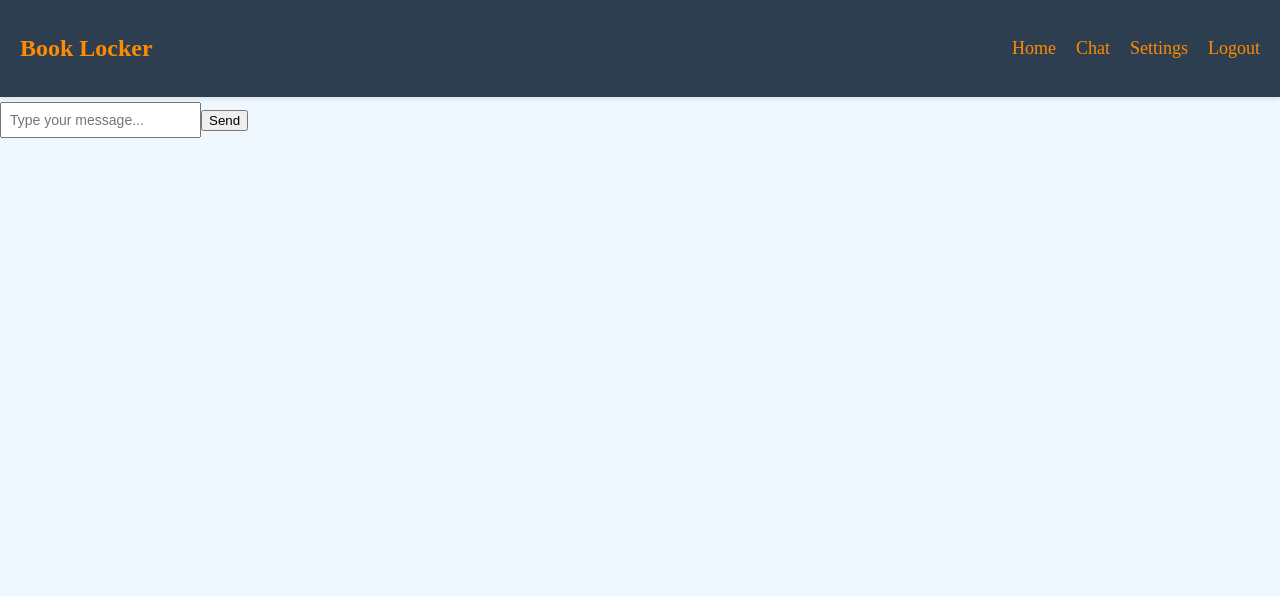
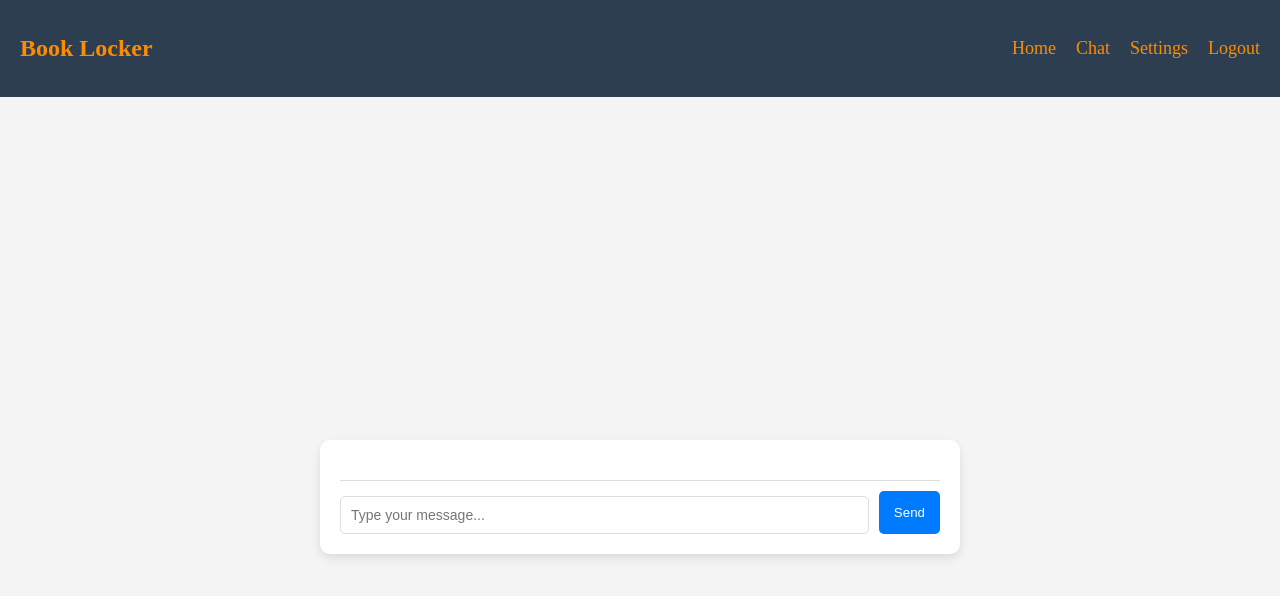
Before and after one commit to dilvirp/Open_Source_Group_6, a React (Create React App) app in the folder opensource/: page /chat in a window 1280 px wide. Shown: the top 596 px of the page. Built offline with nearby package versions, Linux system fonts and the light colour scheme; sample sign-in values are in the browser's storage; a web font is replaced by a local one.

Commit message:
Added css for chat page
Added css styling for the Chat page to make it look much nicer

```diff
--- /dev/null
+++ b/opensource/src/components/Chat.css
@@ -0,0 +1,69 @@
+.chat-container {
+    display: flex;
+    flex-direction: column;
+    align-items: center;
+    justify-content: center;
+    height: 100vh;
+    background-color: #f4f4f4;
+}
+
+.chat-box {
+    width: 90%;
+    max-width: 600px;
+    background: white;
+    padding: 20px;
+    border-radius: 10px;
+    box-shadow: 0 4px 10px rgba(0, 0, 0, 0.1);
+}
+
+.chat-history {
+    max-height: 300px;
+    overflow-y: auto;
+    padding: 10px;
+    border-bottom: 1px solid #ddd;
+    margin-bottom: 10px;
+}
+
+.chat-message {
+    margin-bottom: 8px;
+    padding: 8px;
+    border-radius: 5px;
+}
+
+.chat-message.user {
+    background-color: #d1e7fd;
+    align-self: flex-end;
+    text-align: right;
+}
+
+.chat-message.assistant {
+    background-color: #f1f1f1;
+    align-self: flex-start;
+    text-align: left;
+}
+
+.chat-input {
+    display: flex;
+    gap: 10px;
+}
+
+.chat-input input {
+    flex: 1;
+    padding: 10px;
+    border: 1px solid #ddd;
+    border-radius: 5px;
+}
+
+.chat-input button {
+    padding: 10px 15px;
+    background: #007bff;
+    color: white;
+    border: none;
+    border-radius: 5px;
+    cursor: pointer;
+}
+
+.chat-input button:disabled {
+    background: #ccc;
+    cursor: not-allowed;
+}
--- a/opensource/src/components/Chat.js
+++ b/opensource/src/components/Chat.js
@@ -1,4 +1,5 @@
-import React, {useState } from "react";
+import React, { useState } from "react";
+import "./Chat.css";
 
 const Chat = () => {
     const [message, setMessage] = useState("");
@@ -33,10 +34,11 @@ const Chat = () => {
 
     return (
         <div className="chat-container">
+            <div className="chat-box">
                 <div className="chat-history">
                     {chatHistory.map((msg, index) => (
                         <div key={index} className={`chat-message ${msg.role}`}>
-                        <strong>{msg.role === "user" ? "You" : "Bot"}:</strong> {msg.content}
+                            <strong>{msg.role === "user" ? "You" : "Librarian"}:</strong> {msg.content}
                         </div>
                     ))}
                 </div>
@@ -52,6 +54,7 @@ const Chat = () => {
                     </button>
                 </div>
             </div>
+        </div>
     );
 };
 
```
Lines whose indentation alone changed are shown as unchanged.
